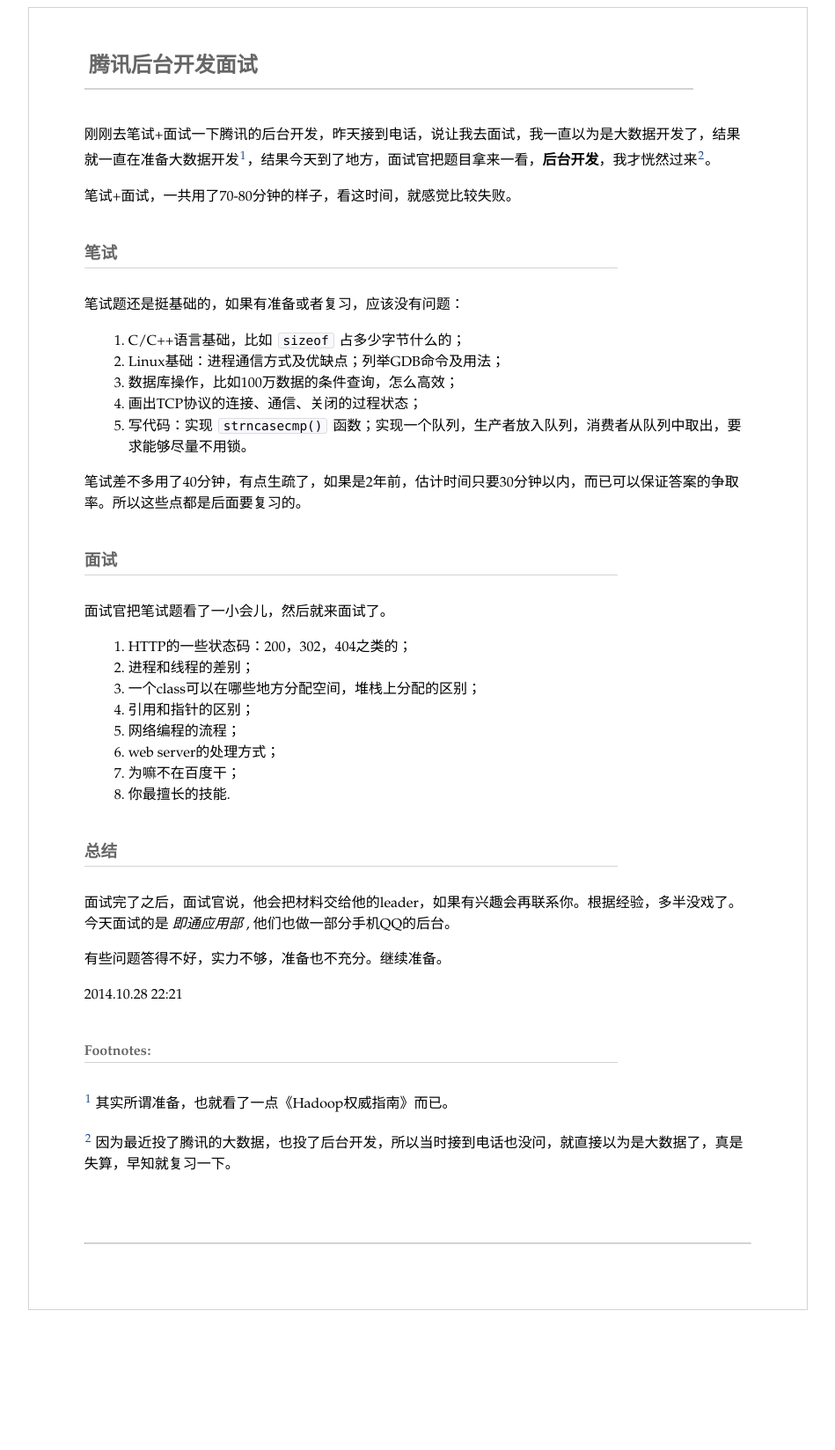
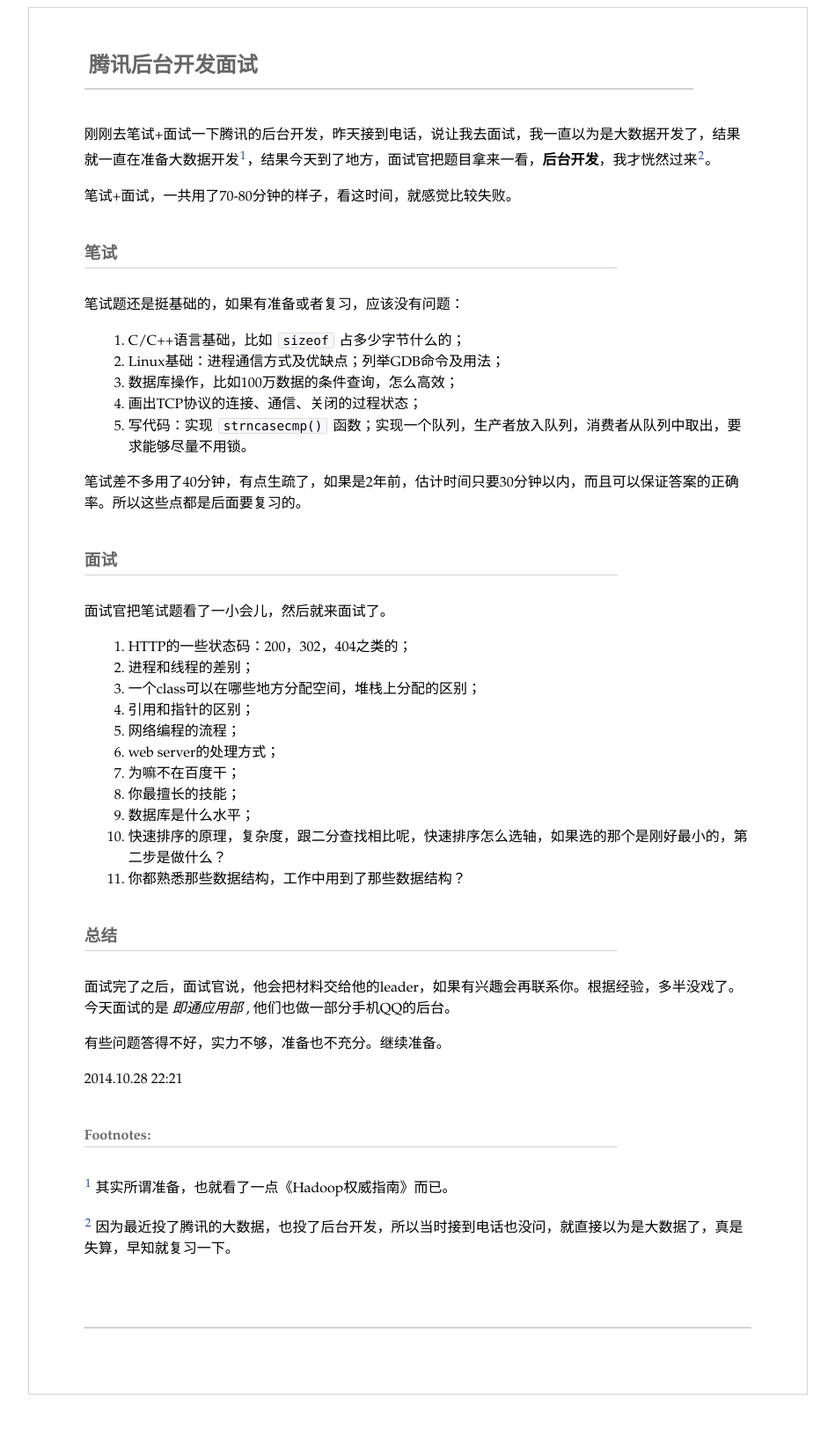
Before and after one commit to kk-mood/mood, a Jekyll site: the page built from _posts/2014-10-28-tencent-background-development.md, in a window 1280 px wide. Shown: the whole page at 88% size, without its empty margins (166-1115 px from the left). Built offline with Jekyll 4.4.1, drawn with Linux system fonts in a browser that asks for light colours; Markdown is read by kramdown in place of the engine named in the settings; comment, search, counter and statistics services are not loaded; before the commit the page ends 1552 px from its top, so only the background shows below that.

Commit message:
Updaet blog's content: 2014-10-28-tencent-background-development.md.

```diff
--- a/_posts/2014-10-28-tencent-background-development.md
+++ b/_posts/2014-10-28-tencent-background-development.md
@@ -18,7 +18,7 @@
 4. 画出TCP协议的连接、通信、关闭的过程状态；
 5. 写代码：实现 `strncasecmp()` 函数；实现一个队列，生产者放入队列，消费者从队列中取出，要求能够尽量不用锁。
 
-笔试差不多用了40分钟，有点生疏了，如果是2年前，估计时间只要30分钟以内，而已可以保证答案的争取率。所以这些点都是后面要复习的。
+笔试差不多用了40分钟，有点生疏了，如果是2年前，估计时间只要30分钟以内，而且可以保证答案的正确率。所以这些点都是后面要复习的。
 
 ### 面试 ###
 
@@ -31,7 +31,10 @@
 5. 网络编程的流程；
 6. web server的处理方式；
 7. 为嘛不在百度干；
-8. 你最擅长的技能.
+8. 你最擅长的技能；
+9. 数据库是什么水平；
+10. 快速排序的原理，复杂度，跟二分查找相比呢，快速排序怎么选轴，如果选的那个是刚好最小的，第二步是做什么？
+11. 你都熟悉那些数据结构，工作中用到了那些数据结构？
 
 ### 总结 ###
 
```
